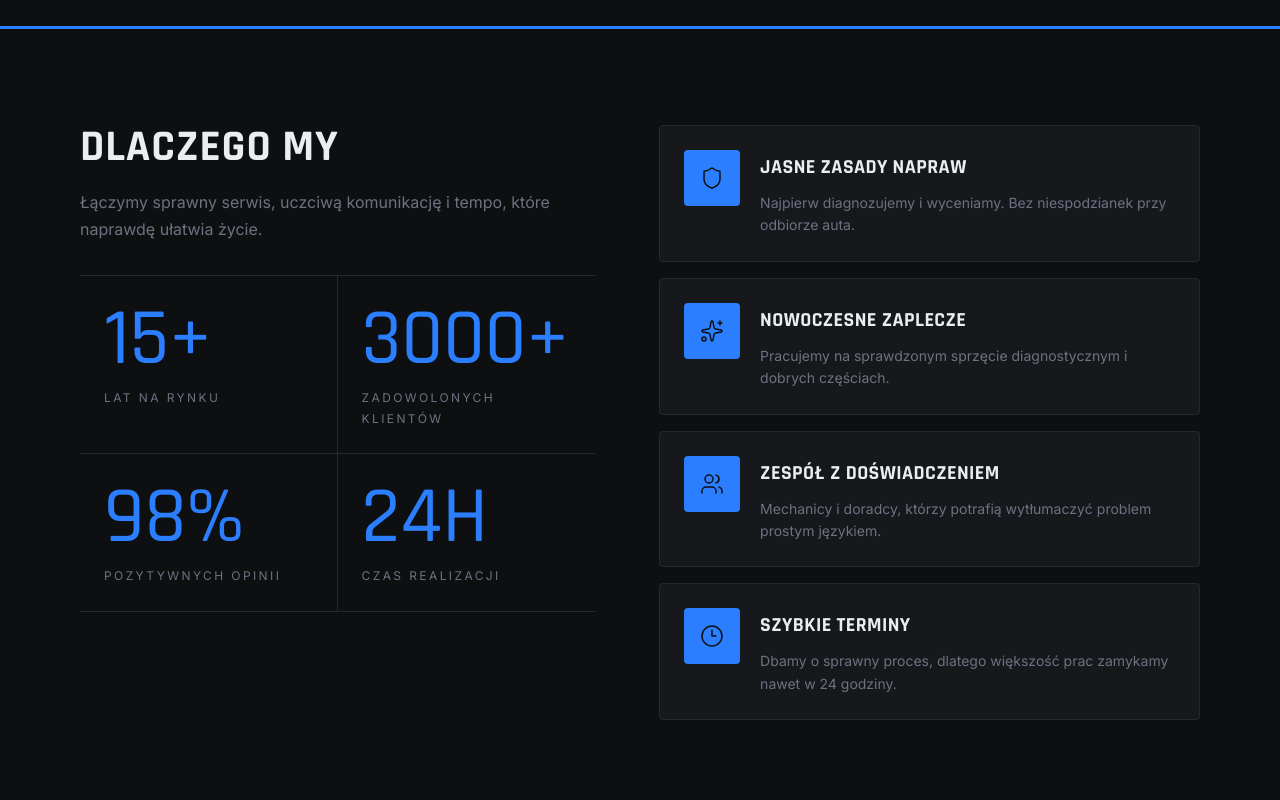
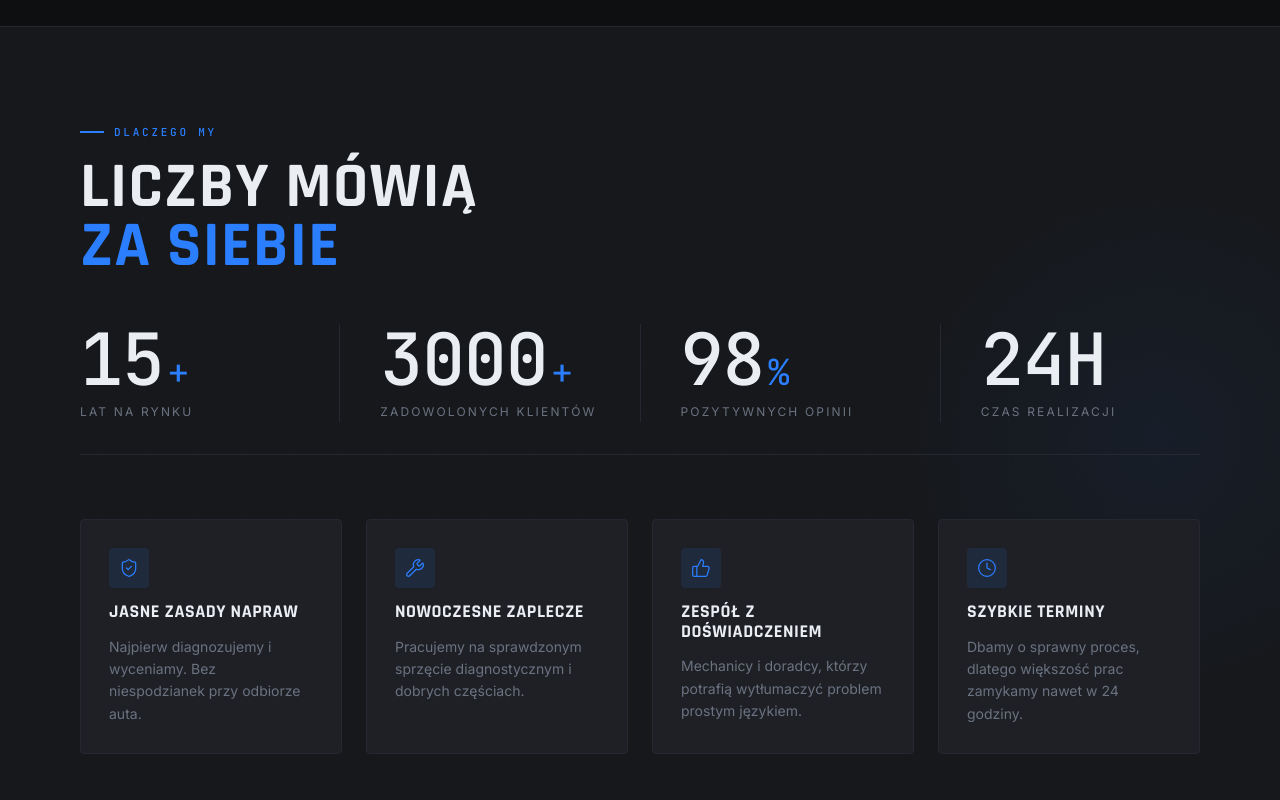
Before and after one commit to adminfavmotors/serwis_01, a Next.js app: page / in a window 1280 px wide. Shown: the part 2020-2820 px from the top of the page. Built offline with nearby package versions, Linux system fonts and the light colour scheme.

Commit message:
design: WhyUs — animated counters with useCountUp hook, trust cards, blue glow, grid texture

```diff
--- a/components/sections/WhyUs.tsx
+++ b/components/sections/WhyUs.tsx
@@ -1,38 +1,44 @@
-"use client";
+'use client'
 
-import { Clock3, Shield, Sparkles, Users } from "lucide-react";
-import { motion } from "framer-motion";
+import { useEffect, useRef, useState } from 'react'
+import { motion } from 'framer-motion'
+import { ShieldCheck, Clock, Wrench, ThumbsUp } from 'lucide-react'
 
-import { SectionTitle } from "@/components/ui/SectionTitle";
-import { useCountUp } from "@/hooks/useCountUp";
-import { cn } from "@/lib/utils";
+function useCountUp(target: number, duration: number = 2000) {
+  const [count, setCount] = useState(0)
+  const ref = useRef<HTMLDivElement>(null)
+  const started = useRef(false)
 
-const trustPoints = [
-  {
-    icon: Shield,
-    title: "Jasne zasady napraw",
-    description:
-      "Najpierw diagnozujemy i wyceniamy. Bez niespodzianek przy odbiorze auta.",
+  useEffect(() => {
+    const observer = new IntersectionObserver(
+      ([entry]) => {
+        if (entry.isIntersecting && !started.current) {
+          started.current = true
+          const startTime = Date.now()
+          const tick = () => {
+            const elapsed = Date.now() - startTime
+            const progress = Math.min(elapsed / duration, 1)
+            const eased = 1 - Math.pow(1 - progress, 3)
+            setCount(Math.floor(eased * target))
+            if (progress < 1) requestAnimationFrame(tick)
+            else setCount(target)
+          }
+          requestAnimationFrame(tick)
+        }
       },
-  {
-    icon: Sparkles,
-    title: "Nowoczesne zaplecze",
-    description:
-      "Pracujemy na sprawdzonym sprzęcie diagnostycznym i dobrych częściach.",
-  },
-  {
-    icon: Users,
-    title: "Zespół z doświadczeniem",
-    description:
-      "Mechanicy i doradcy, którzy potrafią wytłumaczyć problem prostym językiem.",
-  },
-  {
-    icon: Clock3,
-    title: "Szybkie terminy",
-    description:
-      "Dbamy o sprawny proces, dlatego większość prac zamykamy nawet w 24 godziny.",
-  },
-];
+      { threshold: 0.3 },
+    )
+
+    const el = ref.current
+    if (el) observer.observe(el)
+
+    return () => {
+      if (el) observer.unobserve(el)
+    }
+  }, [target, duration])
+
+  return { count, ref }
+}
 
 function StatCounter({
   target,
@@ -40,145 +46,358 @@ function StatCounter({
   label,
   index,
 }: {
-  target: number;
-  suffix: string;
-  label: string;
-  index: number;
+  target: number
+  suffix: string
+  label: string
+  index: number
 }) {
-  const { count, elementRef } = useCountUp(target, 2000);
+  const { count, ref } = useCountUp(target, 2200)
 
   return (
-    <div
-      ref={elementRef}
-      className={cn(
-        "space-y-2 px-0 py-6 sm:px-6",
-        index < 3 && "border-b border-border",
-        index === 0 && "sm:border-r sm:border-border",
-        index === 2 && "sm:border-r sm:border-border sm:border-b-0",
-        index === 1 && "sm:border-b sm:border-border",
-      )}
+    <motion.div
+      ref={ref}
+      initial={{ opacity: 0, y: 24 }}
+      whileInView={{ opacity: 1, y: 0 }}
+      viewport={{ once: true, amount: 0.3 }}
+      transition={{
+        duration: 0.5,
+        delay: index * 0.1,
+        ease: [0.22, 1, 0.36, 1] as const,
+      }}
+      style={{
+        display: 'flex',
+        flexDirection: 'column',
+        gap: '6px',
+        padding: '32px 0',
+        flex: 1,
+        minWidth: '140px',
+      }}
     >
-      <div
+      <div style={{ display: 'flex', alignItems: 'baseline', gap: '4px' }}>
+        <span
           style={{
-          fontFamily: "var(--font-display)",
-          fontSize: "clamp(56px, 7vw, 80px)",
-          color: "var(--accent)",
+            fontFamily: 'var(--font-mono)',
+            fontSize: 'clamp(48px, 6vw, 72px)',
+            fontWeight: 500,
+            color: '#EAEDF2',
+            lineHeight: 1,
+            letterSpacing: '-0.02em',
+          }}
+        >
+          {count.toLocaleString('pl-PL')}
+        </span>
+        <span
+          style={{
+            fontFamily: 'var(--font-mono)',
+            fontSize: 'clamp(24px, 3vw, 36px)',
+            color: '#2B7FFF',
             lineHeight: 1,
           }}
         >
-        {count}
           {suffix}
+        </span>
       </div>
-      <div
+      <span
         style={{
-          fontFamily: "var(--font-body)",
-          fontSize: "12px",
-          textTransform: "uppercase",
-          letterSpacing: "0.2em",
-          color: "var(--muted)",
-          marginTop: "8px",
+          fontFamily: 'var(--font-body)',
+          fontSize: '12px',
+          color: '#6B7280',
+          textTransform: 'uppercase',
+          letterSpacing: '0.18em',
         }}
       >
         {label}
-      </div>
-    </div>
-  );
+      </span>
+    </motion.div>
+  )
 }
 
-export function WhyUs() {
+function StatStatic({
+  value,
+  label,
+  index,
+}: {
+  value: string
+  label: string
+  index: number
+}) {
+  return (
+    <motion.div
+      initial={{ opacity: 0, y: 24 }}
+      whileInView={{ opacity: 1, y: 0 }}
+      viewport={{ once: true, amount: 0.3 }}
+      transition={{
+        duration: 0.5,
+        delay: index * 0.1,
+        ease: [0.22, 1, 0.36, 1] as const,
+      }}
+      style={{
+        display: 'flex',
+        flexDirection: 'column',
+        gap: '6px',
+        padding: '32px 0',
+        flex: 1,
+        minWidth: '140px',
+      }}
+    >
+      <span
+        style={{
+          fontFamily: 'var(--font-mono)',
+          fontSize: 'clamp(48px, 6vw, 72px)',
+          fontWeight: 500,
+          color: '#EAEDF2',
+          lineHeight: 1,
+          letterSpacing: '-0.02em',
+        }}
+      >
+        {value}
+        <span style={{ color: '#2B7FFF', fontSize: '0.5em' }}></span>
+      </span>
+      <span
+        style={{
+          fontFamily: 'var(--font-body)',
+          fontSize: '12px',
+          color: '#6B7280',
+          textTransform: 'uppercase',
+          letterSpacing: '0.18em',
+        }}
+      >
+        {label}
+      </span>
+    </motion.div>
+  )
+}
+
+const trustPoints = [
+  {
+    icon: ShieldCheck,
+    title: 'Jasne zasady napraw',
+    description:
+      'Najpierw diagnozujemy i wyceniamy. Bez niespodzianek przy odbiorze auta.',
+  },
+  {
+    icon: Wrench,
+    title: 'Nowoczesne zaplecze',
+    description:
+      'Pracujemy na sprawdzonym sprzęcie diagnostycznym i dobrych częściach.',
+  },
+  {
+    icon: ThumbsUp,
+    title: 'Zespół z doświadczeniem',
+    description:
+      'Mechanicy i doradcy, którzy potrafią wytłumaczyć problem prostym językiem.',
+  },
+  {
+    icon: Clock,
+    title: 'Szybkie terminy',
+    description:
+      'Dbamy o sprawny proces, dlatego większość prac zamykamy nawet w 24 godziny.',
+  },
+]
+
+export default function WhyUs() {
   return (
     <section
       id="o-nas"
-      className="section-padding scroll-mt-28 bg-bg"
-      style={{ borderTop: "3px solid var(--accent)" }}
+      style={{
+        backgroundColor: '#16181C',
+        borderTop: '1px solid #252830',
+        borderBottom: '1px solid #252830',
+        position: 'relative',
+        overflow: 'hidden',
+      }}
+      className="section-padding"
     >
-      <div className="container-site">
-        <div className="grid gap-14 lg:grid-cols-[1fr_1.05fr] lg:gap-16">
-          <div className="space-y-8">
-            <SectionTitle
-              title="DLACZEGO MY"
-              subtitle="Łączymy sprawny serwis, uczciwą komunikację i tempo, które naprawdę ułatwia życie."
+      <div
+        className="grid-texture"
+        style={{
+          position: 'absolute',
+          inset: 0,
+          pointerEvents: 'none',
+          opacity: 0.4,
+        }}
       />
-            <div className="grid border-y border-border sm:grid-cols-2">
-              <StatCounter target={15} suffix="+" label="LAT NA RYNKU" index={0} />
+
+      <div
+        style={{
+          position: 'absolute',
+          top: '50%',
+          right: '-10%',
+          transform: 'translateY(-50%)',
+          width: '500px',
+          height: '500px',
+          borderRadius: '50%',
+          background:
+            'radial-gradient(circle, rgba(43,127,255,0.06) 0%, transparent 70%)',
+          pointerEvents: 'none',
+        }}
+      />
+
+      <div className="container-site" style={{ position: 'relative', zIndex: 1 }}>
+        <motion.div
+          initial={{ opacity: 0, y: 24 }}
+          whileInView={{ opacity: 1, y: 0 }}
+          viewport={{ once: true, amount: 0.2 }}
+          transition={{ duration: 0.5, ease: [0.22, 1, 0.36, 1] as const }}
+          style={{ marginBottom: '16px' }}
+        >
+          <span className="section-label">Dlaczego my</span>
+          <h2
+            style={{
+              fontFamily: 'var(--font-display)',
+              fontSize: 'clamp(36px, 5vw, 64px)',
+              fontWeight: 700,
+              color: '#EAEDF2',
+              textTransform: 'uppercase',
+              lineHeight: 0.92,
+            }}
+          >
+            LICZBY MÓWIĄ
+            <br />
+            <span style={{ color: '#2B7FFF' }}>ZA SIEBIE</span>
+          </h2>
+        </motion.div>
+
+        <div
+          style={{
+            display: 'flex',
+            flexWrap: 'wrap',
+            gap: '0',
+            marginBottom: '64px',
+            borderBottom: '1px solid #252830',
+          }}
+        >
+          <StatCounter target={15} suffix="+" label="Lat na rynku" index={0} />
+          <div
+            style={{
+              width: '1px',
+              backgroundColor: '#252830',
+              margin: '32px 40px 32px 40px',
+              flexShrink: 0,
+            }}
+            className="stat-divider"
+          />
           <StatCounter
             target={3000}
             suffix="+"
-                label="ZADOWOLONYCH KLIENTÓW"
+            label="Zadowolonych klientów"
             index={1}
+          />
+          <div
+            style={{
+              width: '1px',
+              backgroundColor: '#252830',
+              margin: '32px 40px 32px 40px',
+              flexShrink: 0,
+            }}
+            className="stat-divider"
           />
           <StatCounter
             target={98}
             suffix="%"
-                label="POZYTYWNYCH OPINII"
+            label="Pozytywnych opinii"
             index={2}
           />
+          <div
+            style={{
+              width: '1px',
+              backgroundColor: '#252830',
+              margin: '32px 40px 32px 40px',
+              flexShrink: 0,
+            }}
+            className="stat-divider"
+          />
+          <StatStatic value="24H" label="Czas realizacji" index={3} />
+        </div>
+
+        <div
+          style={{
+            display: 'grid',
+            gridTemplateColumns: 'repeat(auto-fill, minmax(260px, 1fr))',
+            gap: '24px',
+          }}
+        >
+          {trustPoints.map((point, index) => {
+            const Icon = point.icon
+            return (
               <motion.div
+                key={point.title}
                 initial={{ opacity: 0, y: 20 }}
                 whileInView={{ opacity: 1, y: 0 }}
-                viewport={{ once: true, amount: 0.3 }}
-                transition={{ duration: 0.6, delay: 0.3 }}
-                className="space-y-2 px-0 py-6 sm:px-6"
+                viewport={{ once: true, amount: 0.1 }}
+                transition={{
+                  duration: 0.5,
+                  delay: index * 0.08,
+                  ease: [0.22, 1, 0.36, 1] as const,
+                }}
+                style={{
+                  backgroundColor: '#1E2026',
+                  border: '1px solid #252830',
+                  borderRadius: '4px',
+                  padding: '28px',
+                  display: 'flex',
+                  flexDirection: 'column',
+                  gap: '14px',
+                  transition: 'border-color 0.2s ease',
+                }}
+                onMouseEnter={(e) => {
+                  ;(e.currentTarget as HTMLDivElement).style.borderColor = '#2B7FFF'
+                }}
+                onMouseLeave={(e) => {
+                  ;(e.currentTarget as HTMLDivElement).style.borderColor = '#252830'
+                }}
               >
                 <div
                   style={{
-                    fontFamily: "var(--font-display)",
-                    fontSize: "clamp(56px, 7vw, 80px)",
-                    color: "var(--accent)",
-                    lineHeight: 1,
+                    width: '40px',
+                    height: '40px',
+                    backgroundColor: 'rgba(43,127,255,0.1)',
+                    borderRadius: '4px',
+                    display: 'flex',
+                    alignItems: 'center',
+                    justifyContent: 'center',
                   }}
                 >
-                  24H
+                  <Icon size={20} color="#2B7FFF" strokeWidth={1.5} />
                 </div>
-                <div
+
+                <h3
                   style={{
-                    fontFamily: "var(--font-body)",
-                    fontSize: "12px",
-                    textTransform: "uppercase",
-                    letterSpacing: "0.2em",
-                    color: "var(--muted)",
-                    marginTop: "8px",
+                    fontFamily: 'var(--font-display)',
+                    fontSize: '18px',
+                    fontWeight: 700,
+                    color: '#EAEDF2',
+                    textTransform: 'uppercase',
+                    letterSpacing: '0.03em',
+                    lineHeight: 1.1,
                   }}
                 >
-                  CZAS REALIZACJI
-                </div>
+                  {point.title}
+                </h3>
+
+                <p
+                  style={{
+                    fontFamily: 'var(--font-body)',
+                    fontSize: '14px',
+                    color: '#6B7280',
+                    lineHeight: 1.6,
+                  }}
+                >
+                  {point.description}
+                </p>
               </motion.div>
+            )
+          })}
         </div>
       </div>
 
-          <div className="grid gap-4 self-center">
-            {trustPoints.map((point, index) => {
-              const Icon = point.icon;
+      <style>{`
+        @media (max-width: 640px) {
+          .stat-divider { display: none !important; }
+        }
+      `}</style>
+    </section>
+  )
+}
 
-              return (
-                <motion.div
-                  key={point.title}
-                  initial={{ opacity: 0, x: 24 }}
-                  whileInView={{ opacity: 1, x: 0 }}
-                  viewport={{ once: true, amount: 0.35 }}
-                  transition={{
-                    duration: 0.35,
-                    delay: index * 0.08,
-                    ease: "easeOut",
-                  }}
-                  className="flex gap-5 rounded-[4px] border border-border bg-surface p-6"
-                >
-                  <div className="flex h-14 w-14 shrink-0 items-center justify-center rounded-[4px] bg-accent text-bg">
-                    <Icon size={24} strokeWidth={1.5} />
-                  </div>
-
-                  <div className="space-y-2">
-                    <h3 className="text-[20px] text-text">{point.title}</h3>
-                    <p className="text-body-sm text-muted">
-                      {point.description}
-                    </p>
-                  </div>
-                </motion.div>
-              );
-            })}
-          </div>
-        </div>
-      </div>
-    </section>
-  );
-}
+export { WhyUs }
```
Lines whose indentation alone changed are shown as unchanged.
